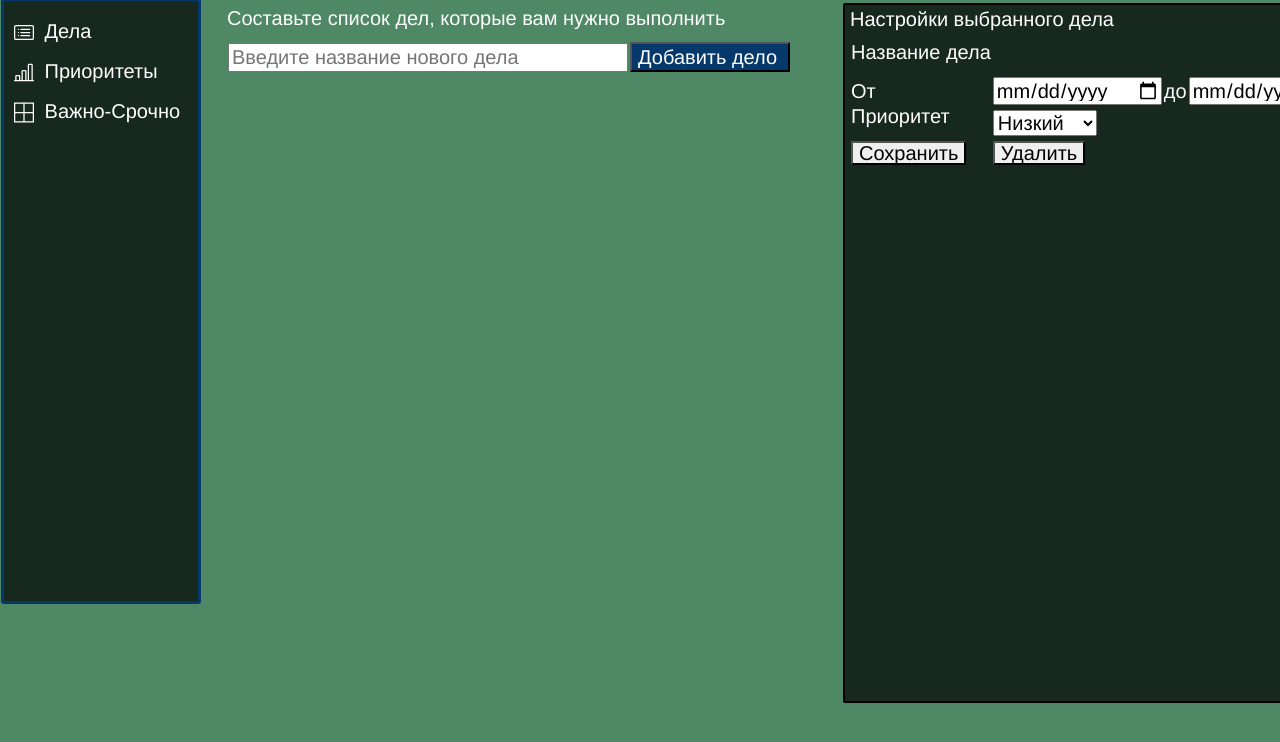
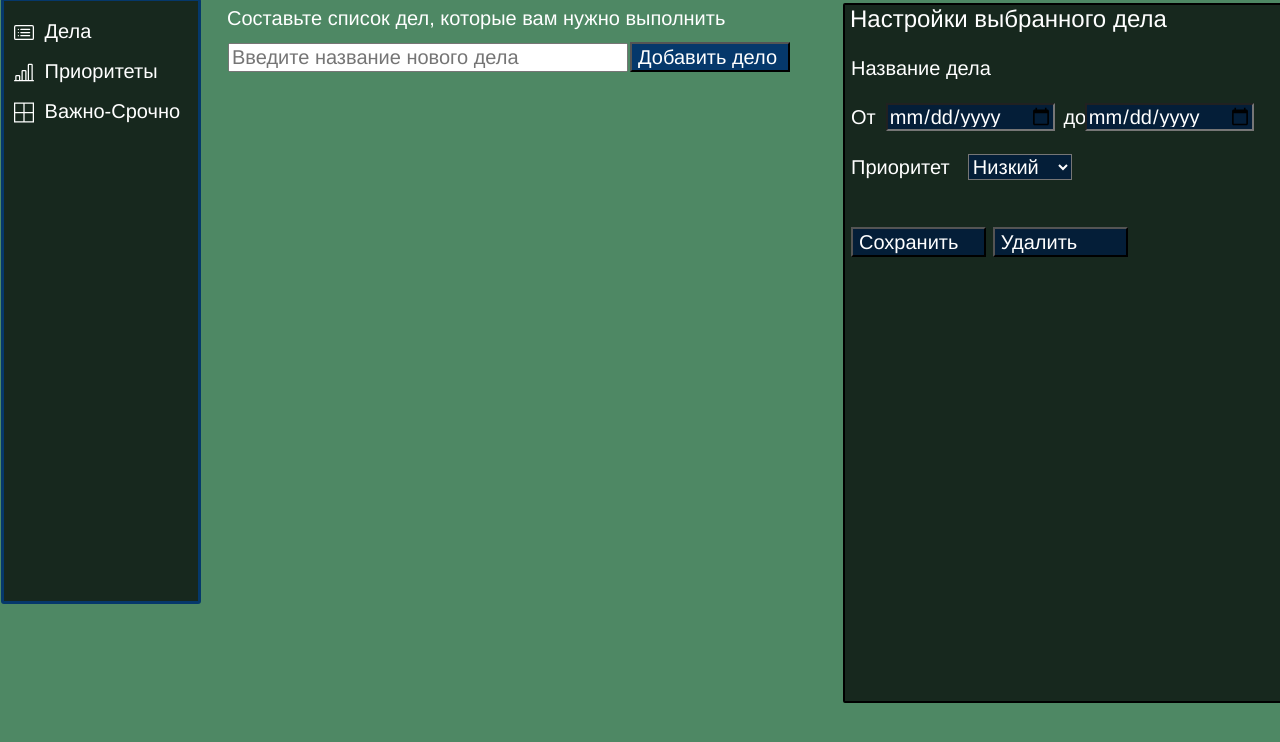
Before and after one commit to Neelic/Organaiz, a website: page index.html in a window 1280 px wide. Shown: the part 54-796 px from the top of the page. Drawn offline with nearby package versions, Linux system fonts and the light colour scheme.

Commit message:
change style settings panel

```diff
--- a/index.html
+++ b/index.html
@@ -123,28 +123,28 @@
                                                         <td style="position: absolute;">
                                                             <div class="taskSettingsContainer">
                                                                 <div id="taskSettingsPanel" style="display: block;">
-                                                                    <p>Настройки выбранного дела</p>
-                                                                    <table>
+                                                                    <p style="font-size: 24px;">Настройки выбранного дела</p>
+                                                                    <table style="margin-top: 30px;">
                                                                         <tbody>
                                                                             <tr>
                                                                                 <td><p>Название дела</p></td>
                                                                                 <td><p id="taskNameSet"></p></td>
                                                                             </tr>
-                                                                            <tr>
+                                                                            <tr style="height: 50px;">
                                                                                 <td>От</td>
-                                                                                <td><input type="date" name="Начало" id="startTask"></td>
-                                                                                <td>до</td>
+                                                                                <td><input type="date" name="Начало" id="startTask"> до</td>
                                                                                 <td><input type="date" name="Конец" id="endTask"></td>
+                                                                                <td></td>
                                                                             </tr>
-                                                                            <tr>
-                                                                                <td><p>Приоритет</p></td>
+                                                                            <tr style="height: 50px;">
+                                                                                <td style="padding-top: 15px;"><p>Приоритет</p></td>
                                                                                 <td><select name="Приоритет" id="prioritySettings">
                                                                                     <option value="low">Низкий</option>
                                                                                     <option value="medium">Средний</option>
                                                                                     <option value="hight">Высокий</option>
                                                                                 </select></td>
                                                                             </tr>
-                                                                            <tr>
+                                                                            <tr style="height: 100px;">
                                                                                 <td><button id="saveSettingsBtn">Сохранить</button></td>
                                                                                 <td><button id="deleteSettingsBtn">Удалить</button></td>
                                                                             </tr>
--- a/styles/styles.css
+++ b/styles/styles.css
@@ -190,7 +190,7 @@ li {
     margin-top: 10px;
 }
 
-.addNewtaskbtn{
+.addNewtaskbtn {
     background-color: #05386B;
     color: white;
     font-size: 20px;
@@ -279,3 +279,40 @@ input[type=checkbox] {
     margin-top: 5px;
     margin-left: 5px;
 }
+
+#taskNameSet {
+    display: block;
+    padding: 3px;
+    margin-left: 10px;
+    /*background-color: #041e38;*/
+    color: white;
+    border-radius: 3px;
+}
+
+#startTask {
+    background-color: #041e38;
+    color: white;
+    margin-left: -107px;
+    margin-right: 3px;
+}
+
+#endTask {
+    background-color: #041e38;
+    color: white;
+    margin-left: -45px;
+}
+
+#prioritySettings{
+    background-color: #041e38;
+    color: white;
+    margin-left: -25px;
+}
+
+#saveSettingsBtn, #deleteSettingsBtn{
+    background-color: #041e38;
+    color: white;
+    font-size: 20px;
+    height: 30px;
+    width: 135px;
+    text-align: start;
+}
```
